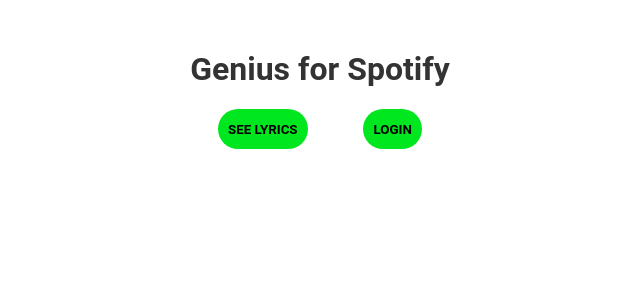
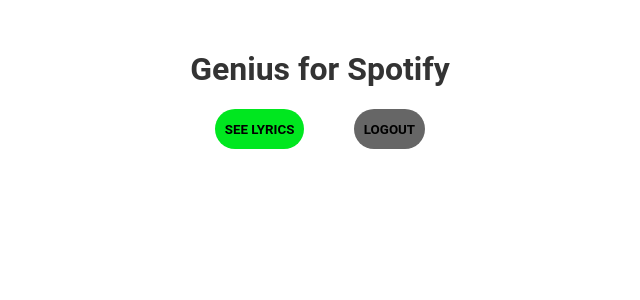
Before and after one commit to Andrewang492/geniusspotify, a Node server app: page / in a window 1280 px wide. Shown: the top 300 px of the page, without its empty margins (320-960 px from the left). Run offline with Node 20, Linux system fonts and the light colour scheme; the visitor is signed in with stand-in values (Sample User, id 1).

Commit message:
dynamic home page

```diff
--- a/index.js
+++ b/index.js
@@ -39,10 +39,11 @@
   //   <a href="/go"><button>get lyrics</button></a>
   //   `
   // );
+  const hasToken = req.cookies.accessToken ? true : false;
   const data = {
     title: "Genius for Spotify",
-    message: "Genius for Spotify",
-    loggedIn: true,
+    message: hasToken ? "Genius for Spotify" : "Login to see lyrics!",
+    loggedIn: hasToken,
   };
   res.render("home", data);
 });
@@ -60,6 +61,12 @@
         state: state,
       })
   );
+});
+
+app.get("/logout", (req, res) => {
+  console.log("LOGGIN OUT");
+  res.clearCookie("accessToken");
+  res.redirect("/");
 });
 
 app.get("/callback", (req, res) => {
@@ -119,6 +126,7 @@
       if (body.context && body.item) {
         let { queryString, artistNames } = makeQuery(body);
         // Search genius
+        console.log("");
         return fetch(
           `https://api.genius.com/search?` +
             querystring.stringify({ q: queryString }),
@@ -128,6 +136,9 @@
             },
           }
         );
+      } else {
+        // console.error(body);
+        throw new Error(body.message);
       }
     })
     .then((geniusFetchRes) => geniusFetchRes.json())
--- a/public/js/home.js
+++ b/public/js/home.js
@@ -1,7 +1,11 @@
-document.getElementById("lyrics-button").addEventListener("click", function () {
+document.getElementById("lyrics-button")?.addEventListener("click", () => {
   window.location.href = "/go";
 });
 
-document.getElementById("login-button").addEventListener("click", function () {
+document.getElementById("login-button")?.addEventListener("click", () => {
   window.location.href = "/login";
 });
+
+document.getElementById("logout-button")?.addEventListener("click", () => {
+  window.location.href = "/logout";
+});
--- a/views/home.ejs
+++ b/views/home.ejs
@@ -7,10 +7,14 @@
   <body>
     <h1><%= message %></h1>
     <div id="buttons-box">
+      <% if (loggedIn) { %>
       <button id="lyrics-button">SEE LYRICS</button>
-      <!-- <button id="logout-button">LOGOUT</button> -->
+      <button type="button" id="logout-button">LOGOUT</button>
+      <% } else { %>
       <button id="login-button">LOGIN</button>
+      <% } %>
     </div>
+
     <script src="/js/home.js"></script>
   </body>
 </html>
```
